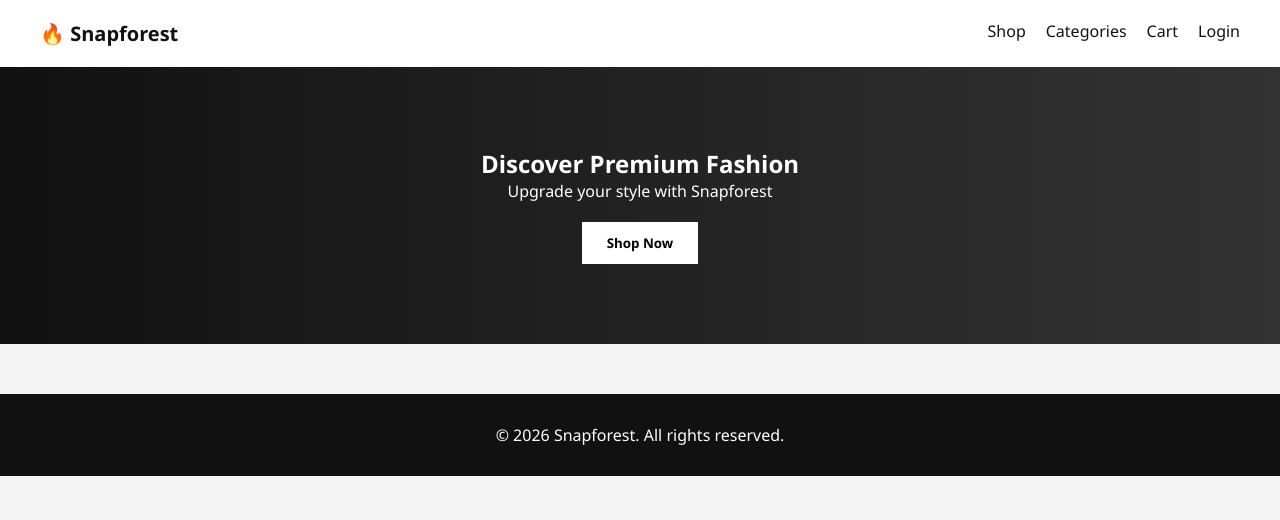
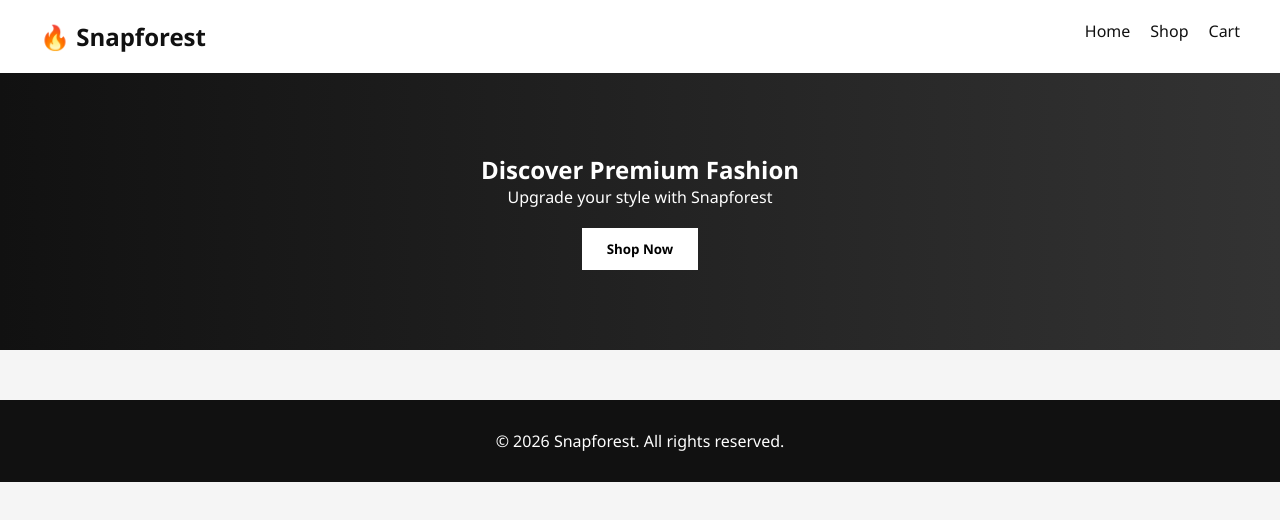
Before and after one commit to vedprakas3/snapforest-Ecom, a Next.js app: page / in a window 1280 px wide. Shown: the top 520 px of the page. Built offline with nearby package versions, Linux system fonts and the light colour scheme.

Commit message:
Update Navbar.js

```diff
--- a/components/Navbar.js
+++ b/components/Navbar.js
@@ -1,31 +1,19 @@
 export default function Navbar() {
   return (
-    <nav style={navStyle}>
-      <div style={logo}>🔥 Snapforest</div>
-      <div style={menu}>
+    <div style={{
+      display: "flex",
+      justifyContent: "space-between",
+      padding: "20px 40px",
+      background: "white",
+      boxShadow: "0 2px 10px rgba(0,0,0,0.05)"
+    }}>
+      <h2>🔥 Snapforest</h2>
+
+      <div style={{ display: "flex", gap: "20px" }}>
+        <span>Home</span>
         <span>Shop</span>
-        <span>Categories</span>
         <span>Cart</span>
-        <span>Login</span>
       </div>
-    </nav>
+    </div>
   );
 }
-
-const navStyle = {
-  display: "flex",
-  justifyContent: "space-between",
-  padding: "20px 40px",
-  background: "white",
-  boxShadow: "0 2px 10px rgba(0,0,0,0.05)",
-};
-
-const logo = {
-  fontWeight: "bold",
-  fontSize: "20px",
-};
-
-const menu = {
-  display: "flex",
-  gap: "20px",
-};
```
